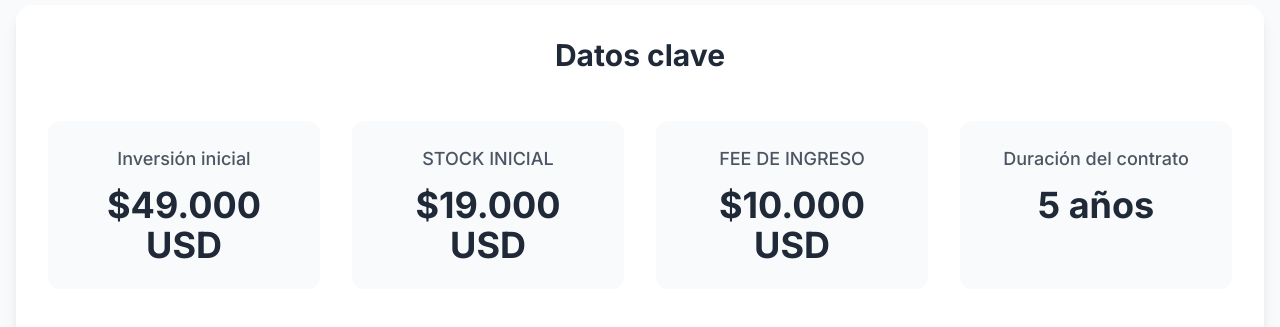
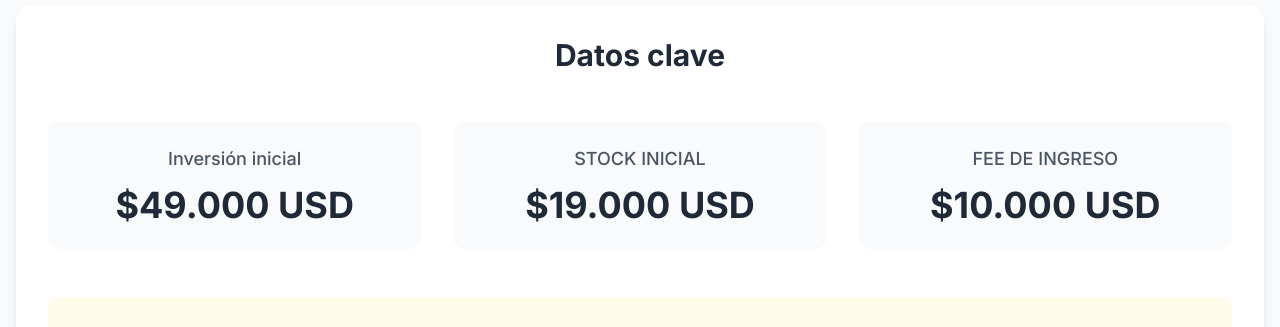
Before and after one commit to Gabih14/Web-WeTECH, a React (Vite) app: page /franquicias in a window 1280 px wide. Shown: the part 1280-1607 px from the top of the page. Built offline with nearby package versions, Linux system fonts and the light colour scheme; no server answers.

Commit message:
hotupdate checkout franquicias to upload

```diff
--- a/src/components/Checkout.tsx
+++ b/src/components/Checkout.tsx
@@ -250,6 +250,14 @@ export default function Checkout() {
 
   const handleSubmit = async (e: React.FormEvent) => {
     e.preventDefault();
+    // Advertencia y confirmación antes de continuar
+    const proceed = window.confirm(
+      "Advertencia: esta es una simulación. La compra que estás por realizar no es real. Al presionar Aceptar confirmás que entendés y aceptás esta condición. ¿Deseás continuar?"
+    );
+    if (!proceed) {
+      return; // Aborta el flujo si el usuario no acepta
+    }
+
     setIsLoading(true);
     navigate("/under-development");
     // Forzar redibujado
--- a/src/pages/Franquicias.tsx
+++ b/src/pages/Franquicias.tsx
@@ -265,7 +265,7 @@ export const Franquicias = () => {
               Datos clave
             </h3>
 
-            <div className="grid grid-cols-1 sm:grid-cols-2 lg:grid-cols-4 gap-6 sm:gap-8 text-center mb-8 sm:mb-12">
+            <div className="grid grid-cols-1 sm:grid-cols-2 lg:grid-cols-3 gap-6 sm:gap-8 text-center mb-8 sm:mb-12">
               <div className="bg-gray-50 rounded-xl p-4 sm:p-6">
                 <h4 className="text-sm sm:text-base lg:text-lg font-medium text-gray-600 mb-2 sm:mb-3">Inversión inicial</h4>
                 <p className="text-2xl sm:text-3xl lg:text-4xl font-bold text-gray-800">$49.000 USD</p>
@@ -277,10 +277,6 @@ export const Franquicias = () => {
               <div className="bg-gray-50 rounded-xl p-4 sm:p-6">
                 <h4 className="text-sm sm:text-base lg:text-lg font-medium text-gray-600 mb-2 sm:mb-3">FEE DE INGRESO</h4>
                 <p className="text-2xl sm:text-3xl lg:text-4xl font-bold text-gray-800">$10.000 USD</p>
-              </div>
-              <div className="bg-gray-50 rounded-xl p-4 sm:p-6">
-                <h4 className="text-sm sm:text-base lg:text-lg font-medium text-gray-600 mb-2 sm:mb-3">Duración del contrato</h4>
-                <p className="text-2xl sm:text-3xl lg:text-4xl font-bold text-gray-800">5 años</p>
               </div>
             </div>
 
```
